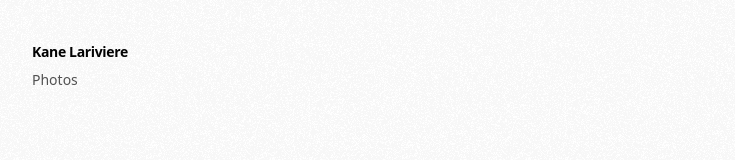
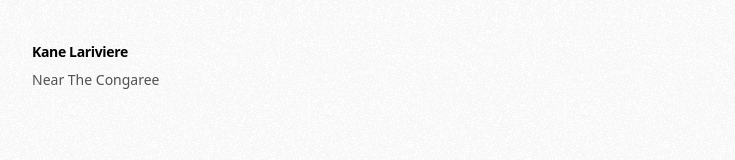
Before and after one commit to knlrvr/my-portfolio, a Next.js app: page /photos/near-the-congaree in a window 1280 px wide. Shown: the part 150-310 px from the top of the page, without its empty margins (272-1007 px from the left). Built offline with nearby package versions, Linux system fonts and the light colour scheme.

Commit message:
photos title & z update

```diff
--- a/app/components/theme/toggle.tsx
+++ b/app/components/theme/toggle.tsx
@@ -43,7 +43,7 @@ export function Toggle() {
 
       {showImage && (
         <div
-          className={`absolute z-[9999] w-32 h-fit right-0 top-8 transition-opacity duration-300 ease-out ${
+          className={`absolute z-9999 w-32 h-fit right-0 top-8 transition-opacity duration-300 ease-out ${
             isVisible ? "opacity-100" : "opacity-0"
           }`}
         >
--- a/app/photos/[url]/page.tsx
+++ b/app/photos/[url]/page.tsx
@@ -92,7 +92,7 @@ export default async function PhotoPage({
     <div className="max-w-2xl mx-auto">
         <PageTop
             title='Kane Lariviere'
-            desc='Photos'
+            desc={`${photo.title}`}
         />
 
       <div className="my-8">
```
